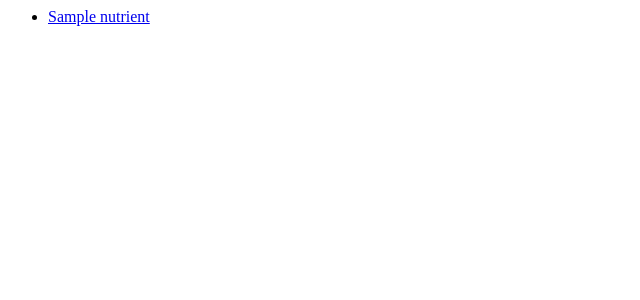
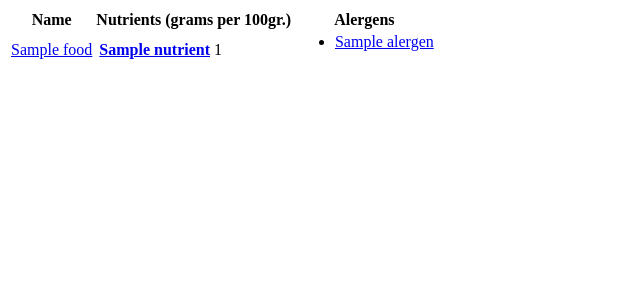
Before and after one commit to ivelinahristova/ChooseWise, a Django app: page /foods/ in a window 1280 px wide. Before the commit the part shown is almost empty. Shown: the top 300 px of the page, without its empty margins (0-640 px from the left). Run offline with Django 3.2, Linux system fonts and the light colour scheme; tables that the repository leaves empty hold one stand-in row (values such as "Sample post").

Commit message:
add alergens, list foods in table

```diff
--- a/foods/admin.py
+++ b/foods/admin.py
@@ -1,11 +1,13 @@
 from django.contrib import admin
 
 # Register your models here.
+from .models import Alergens
 from .models import Nutrient_Categories
 from .models import Nutrients
 from .models import Foods
 from .models import Foods_Nutrients
 
+admin.site.register(Alergens)
 admin.site.register(Nutrient_Categories)
 admin.site.register(Nutrients)
 admin.site.register(Foods)
--- a/foods/models.py
+++ b/foods/models.py
@@ -1,4 +1,10 @@
 from django.db import models
+
+class Alergens(models.Model):
+    name = models.CharField(max_length=200)
+
+    def __str__(self):
+        return self.name
 
 class Nutrient_Categories(models.Model):
     name = models.CharField(max_length=200)
@@ -18,6 +24,7 @@ class Nutrients(models.Model):
 class Foods(models.Model):
     food_id = models.AutoField(primary_key=True)
     name = models.CharField(max_length=200)
+    alergens = models.ManyToManyField(Alergens)
 
     def __str__(self):
         return self.name
--- /dev/null
+++ b/foods/templates/foods/list.html
@@ -0,0 +1,43 @@
+{% if foods %}
+    <table>
+    	<thead>
+    	<tr>
+    	<th>Name</th>
+    	<th>Nutrients (grams per 100gr.)</th>
+    	<th>Alergens</th>
+    	</tr>
+    	</thead>
+    {% for food in foods %}
+        <tr>
+        <td><a href="/food/{{ food.food_id }}/">{{ food.name }}</a></td>
+        <td>
+        <table>
+            <tr>
+        {% for nutrient in food.foods_nutrients_set.all %}
+
+            <th><a href="/nutrient/{{ nutrient.id }}/">{{ nutrient.nutrient.name }}</a></th>
+            <td>{{ nutrient.grams }}</td>
+
+        {% endfor %}
+            </tr>
+        </table>
+        </td>
+
+        <td>
+            {% if food.alergens %}
+                <ul>
+	            {% for alergen in food.alergens.all %}
+	            <li>
+	            <a href="/nutrient/{{ nutrient.id }}/">{{ alergen.name }}</a>
+	            </li>
+	            {% endfor %}
+	            </ul>
+            {% endif %}
+        </td>
+        <td></td>
+        </tr>
+    {% endfor %}
+    </table>
+{% else %}
+    <p>No nutrients are available.</p>
+{% endif %}
--- a/foods/templates/nutrients/list.html
+++ b/foods/templates/nutrients/list.html
@@ -5,5 +5,5 @@
     {% endfor %}
     </ul>
 {% else %}
-    <p>No polls are available.</p>
+    <p>No foods are available.</p>
 {% endif %}
--- a/foods/urls.py
+++ b/foods/urls.py
@@ -3,6 +3,7 @@ from django.conf.urls import url
 from . import views
 
 urlpatterns = [
-    url(r'^$', views.index, name='index'),
+    url(r'^$', views.list, name='index'),
+    url(r'list/$', views.list, name='list'),
     url(r'nutrients/$', views.nutrients, name='nutrients'),
 ]
--- a/foods/views.py
+++ b/foods/views.py
@@ -2,7 +2,9 @@ from django.shortcuts import render
 from django.http import HttpResponse
 from django.template import loader
 
+from .models import Foods
 from .models import Nutrients
+from .models import Foods_Nutrients
 
 def nutrients(request):
     nutrients = Nutrients.objects.all()
@@ -19,3 +21,12 @@ def index(request):
         'nutrients': nutrients,
     }
     return HttpResponse(template.render(context, request))
+
+def list(request):
+    foods = Foods.objects.all()
+
+    template = loader.get_template('foods/list.html')
+    context = {
+        'foods': foods,
+    }
+    return HttpResponse(template.render(context, request))
```
